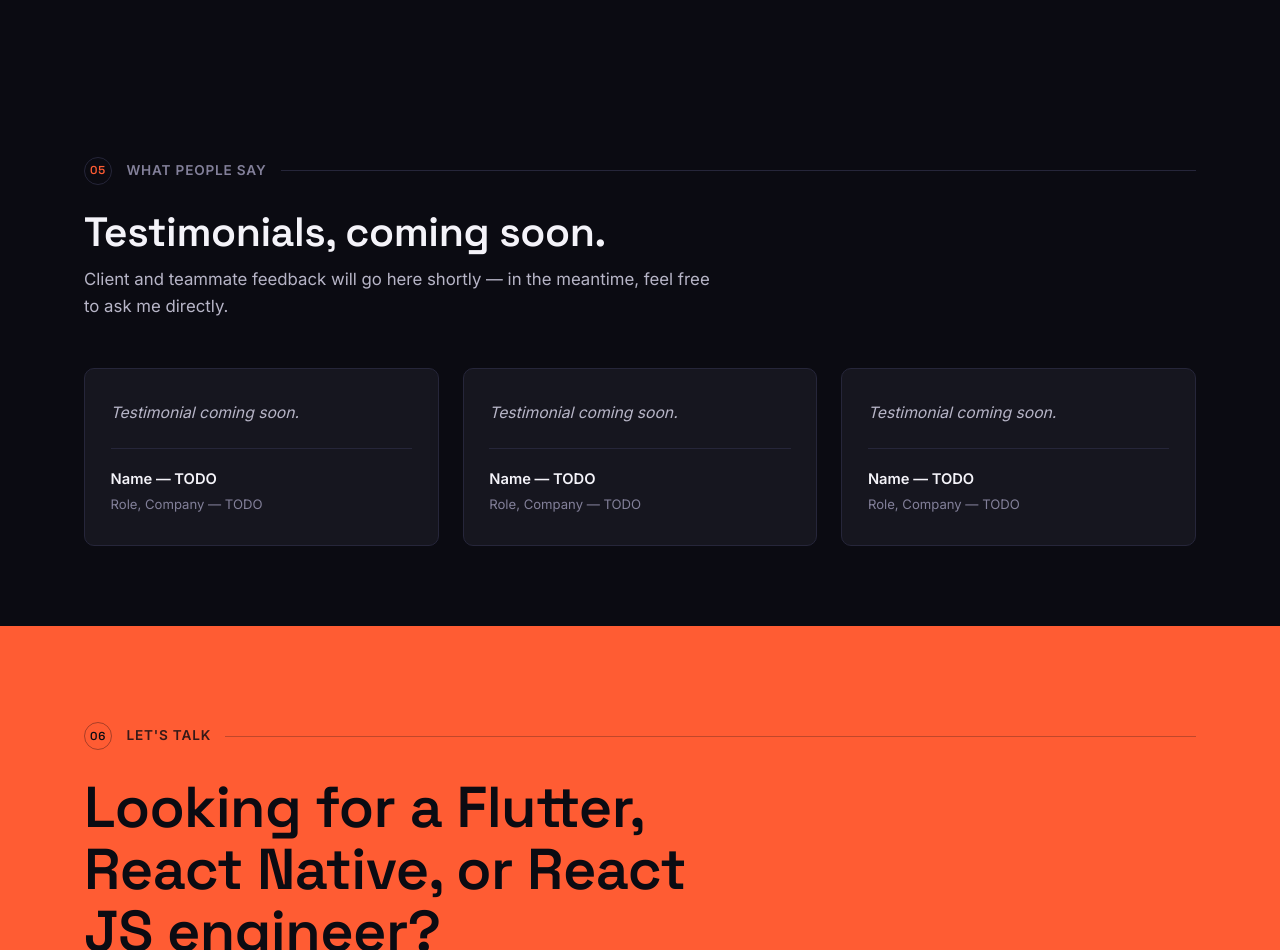
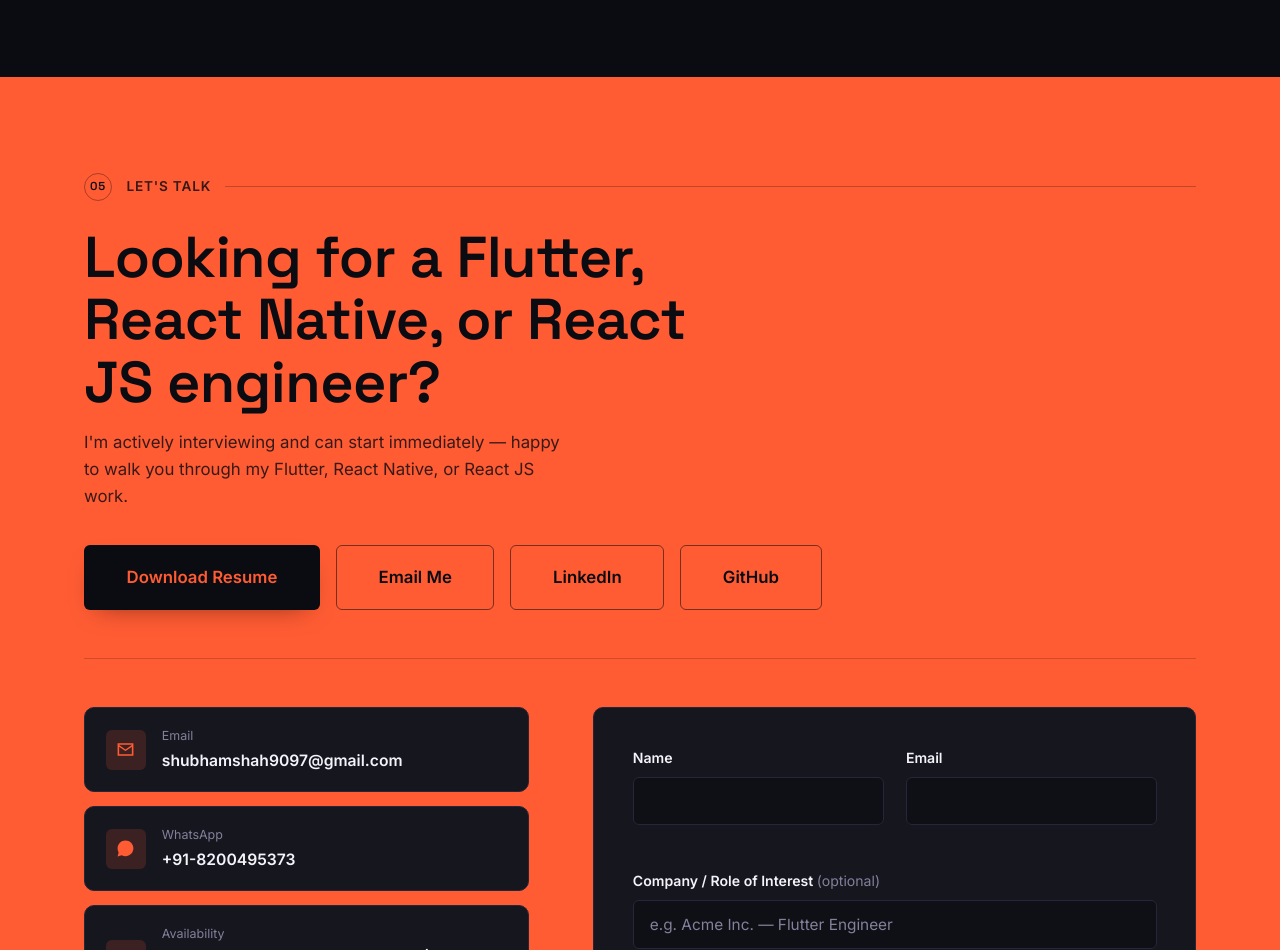
Before and after one commit to shahshubham9090/shahshubham9090.github.io, a website: page index.html in a window 1280 px wide. Shown: the part 6620-7570 px from the top of the page. Drawn offline with Linux system fonts and the light colour scheme; animation ran at ten frames a second.

Commit message:
Remove the placeholder Testimonials section
No real testimonials are ready yet, and placeholder "coming soon" cards
aren't worth keeping live. Drops the section and its CSS, and renumbers
the Contact section's label back to 05.

Co-Authored-By: Claude Sonnet 5 <noreply@anthropic.com>

```diff
--- a/css/styles.css
+++ b/css/styles.css
@@ -1155,53 +1155,6 @@ main [id] { scroll-margin-top: 88px; }
 }
 
 /* =========================================================
-   TESTIMONIALS
-   Reuses the same card language as .highlight-card (surface/line/
-   radius tokens, hover lift) rather than introducing new visual
-   patterns — placeholder cards until real quotes are added.
-   ========================================================= */
-.testimonials { padding: clamp(4rem, 10vh, 6rem) 0; }
-.testimonials-grid {
-  display: grid;
-  grid-template-columns: repeat(3, 1fr);
-  gap: 1.5rem;
-}
-.testimonial-card {
-  background: var(--color-surface);
-  border: 1px solid var(--color-line);
-  border-radius: var(--radius-m);
-  padding: 1.9rem 1.6rem;
-  display: flex;
-  flex-direction: column;
-  gap: 1.4rem;
-  transition: transform 0.4s var(--ease-cinematic), border-color 0.4s var(--ease-cinematic), box-shadow 0.4s var(--ease-cinematic);
-}
-.testimonial-card:hover {
-  transform: translateY(-4px);
-  border-color: color-mix(in srgb, var(--color-orange) 35%, var(--color-line));
-  box-shadow: 0 20px 40px -28px color-mix(in srgb, var(--color-orange) 40%, transparent);
-}
-.testimonial-quote {
-  font-size: 0.98rem;
-  line-height: 1.65;
-  color: var(--color-ink-soft);
-  font-style: italic;
-}
-.testimonial-author {
-  display: flex;
-  flex-direction: column;
-  gap: 0.15rem;
-  padding-top: 1.2rem;
-  border-top: 1px solid var(--color-line);
-}
-.testimonial-name { font-weight: 600; font-size: 0.92rem; color: var(--color-ink); }
-.testimonial-role { font-size: 0.82rem; color: var(--color-muted); }
-
-@media (max-width: 860px) {
-  .testimonials-grid { grid-template-columns: 1fr; }
-}
-
-/* =========================================================
    CLOSING CTA / CONTACT
    Full-bleed, color-inverted close to the page.
    ========================================================= */
--- a/index.html
+++ b/index.html
@@ -547,53 +547,11 @@
     </div>
   </section>
 
-  <!-- ================= TESTIMONIALS ================= -->
-  <!-- TODO(shubham): no real testimonials were provided yet. Replace the
-       three placeholder cards below with real quotes (name, role/company,
-       1-2 line quote) as soon as you have them — placeholder cards
-       shouldn't stay live in front of recruiters for long. -->
-  <section class="testimonials" id="testimonials">
-    <div class="section-inner">
-      <div class="section-label reveal">
-        <span class="section-label-index">05</span>
-        <span>What people say</span>
-        <span class="section-label-rule"></span>
-      </div>
-      <div class="section-heading reveal">
-        <h2>Testimonials, coming soon.</h2>
-        <p>Client and teammate feedback will go here shortly — in the meantime, feel free to ask me directly.</p>
-      </div>
-      <div class="testimonials-grid">
-        <div class="testimonial-card reveal">
-          <p class="testimonial-quote">Testimonial coming soon.</p>
-          <div class="testimonial-author">
-            <span class="testimonial-name">Name — TODO</span>
-            <span class="testimonial-role">Role, Company — TODO</span>
-          </div>
-        </div>
-        <div class="testimonial-card reveal" style="--reveal-delay:0.08s">
-          <p class="testimonial-quote">Testimonial coming soon.</p>
-          <div class="testimonial-author">
-            <span class="testimonial-name">Name — TODO</span>
-            <span class="testimonial-role">Role, Company — TODO</span>
-          </div>
-        </div>
-        <div class="testimonial-card reveal" style="--reveal-delay:0.16s">
-          <p class="testimonial-quote">Testimonial coming soon.</p>
-          <div class="testimonial-author">
-            <span class="testimonial-name">Name — TODO</span>
-            <span class="testimonial-role">Role, Company — TODO</span>
-          </div>
-        </div>
-      </div>
-    </div>
-  </section>
-
   <!-- ================= CLOSING CTA / CONTACT ================= -->
   <section class="closing-cta" id="contact">
     <div class="section-inner">
       <div class="section-label reveal">
-        <span class="section-label-index">06</span>
+        <span class="section-label-index">05</span>
         <span>Let's talk</span>
         <span class="section-label-rule"></span>
       </div>
```
